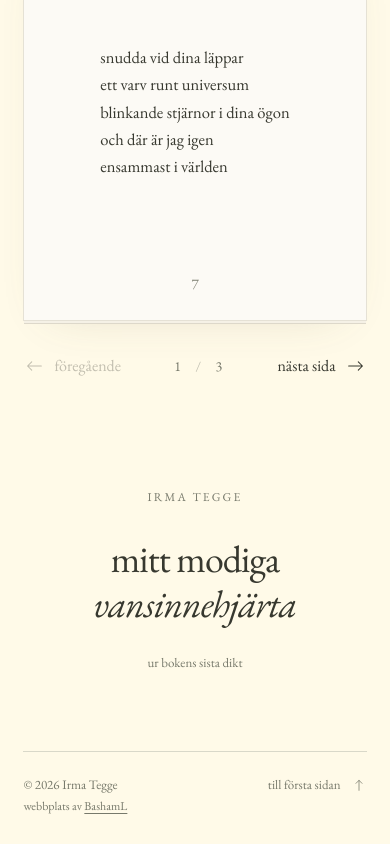
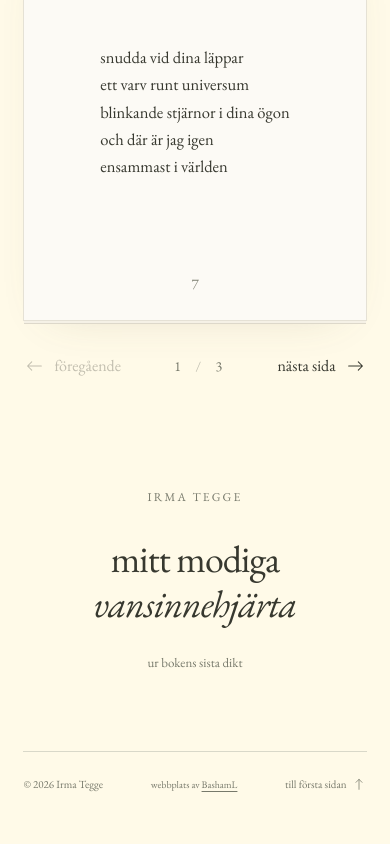
Before and after one commit to BashamL/vansinneshjarta, a Next.js app: page / in a window 390 px wide. Shown: the part 1395-2239 px from the top of the page. After the commit the page ends 2217 px from the top, so only its background shows below. Built offline with nearby package versions, Linux system fonts and the light colour scheme; no server answers.

Commit message:
Center the website credit on the footer row

```diff
--- a/app/globals.css
+++ b/app/globals.css
@@ -312,8 +312,9 @@ h2 {
   color: var(--muted);
 }
 .site-footer {
-  display: flex;
-  align-items: flex-start;
+  display: grid;
+  grid-template-columns: 1fr auto 1fr;
+  align-items: baseline;
   gap: 20px;
   justify-content: space-between;
   max-width: 1150px;
@@ -323,10 +324,11 @@ h2 {
   font-size: 14px;
   color: var(--muted);
 }
-.footer-credits {
-  display: flex;
-  flex-direction: column;
-  gap: 5px;
+.site-footer > a {
+  justify-self: end;
+}
+.site-footer > * {
+  white-space: nowrap;
 }
 .website-credit {
   font-size: 12px;
@@ -448,7 +450,15 @@ h2 {
     font-size: 38px;
   }
   .site-footer {
-    font-size: 13px;
+    grid-template-columns: auto auto auto;
+    gap: 8px;
+    font-size: 11px;
+  }
+  .website-credit {
+    font-size: 10px;
+  }
+  .site-footer a .arrow-icon {
+    margin-left: 4px;
   }
 }
 @media (prefers-reduced-motion: reduce) {
--- a/app/page.tsx
+++ b/app/page.tsx
@@ -97,12 +97,10 @@ export default function Home() {
         </section>
       </main>
       <footer className="site-footer">
-        <div className="footer-credits">
-          <span>© {new Date().getFullYear()} Irma Tegge</span>
-          <small className="website-credit">
-            webbplats av <a href="https://github.com/BashamL">BashamL</a>
-          </small>
-        </div>
+        <span>© {new Date().getFullYear()} Irma Tegge</span>
+        <small className="website-credit">
+          webbplats av <a href="https://github.com/BashamL">BashamL</a>
+        </small>
         <a href="#hem">
           till första sidan <ArrowIcon direction="up" />
         </a>
```
